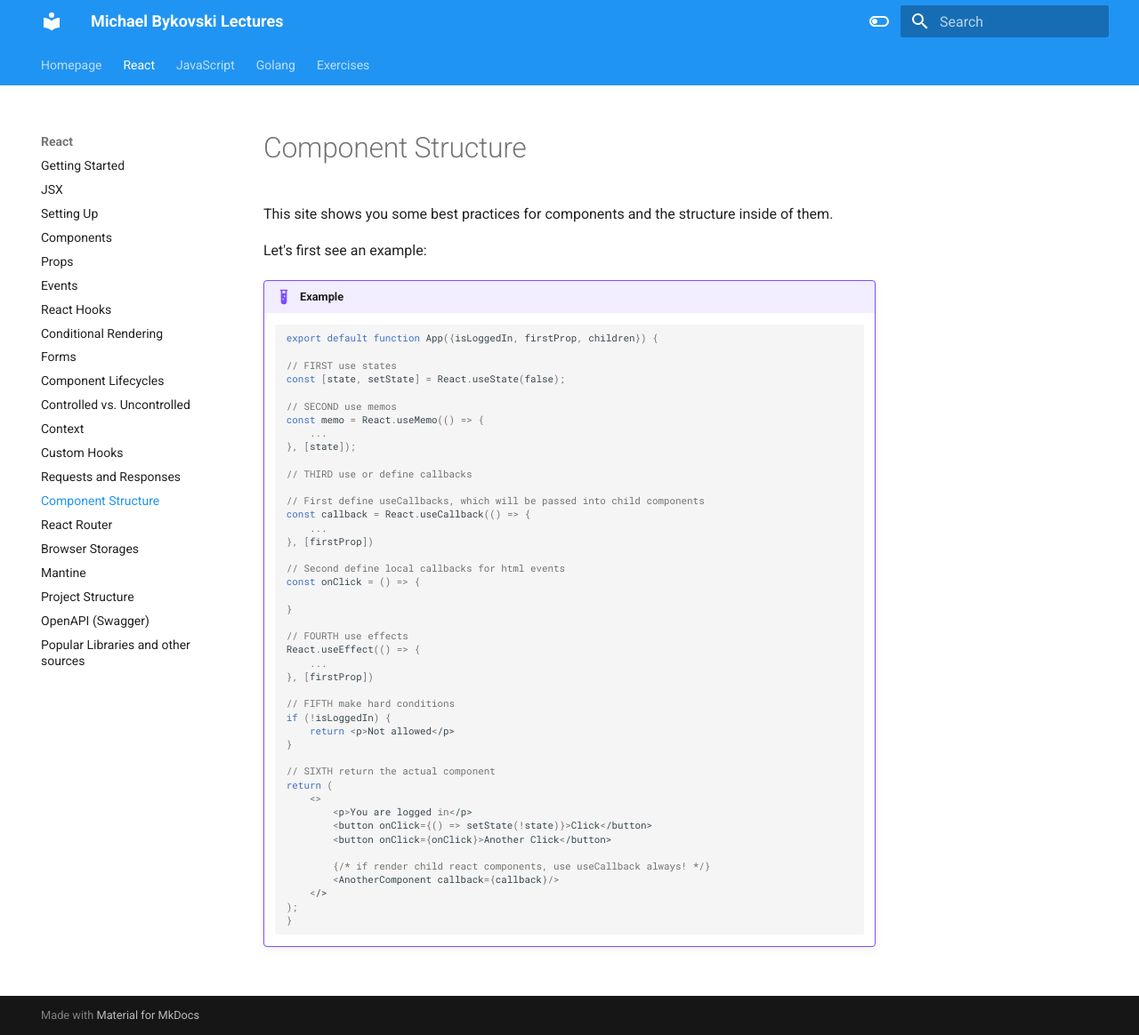
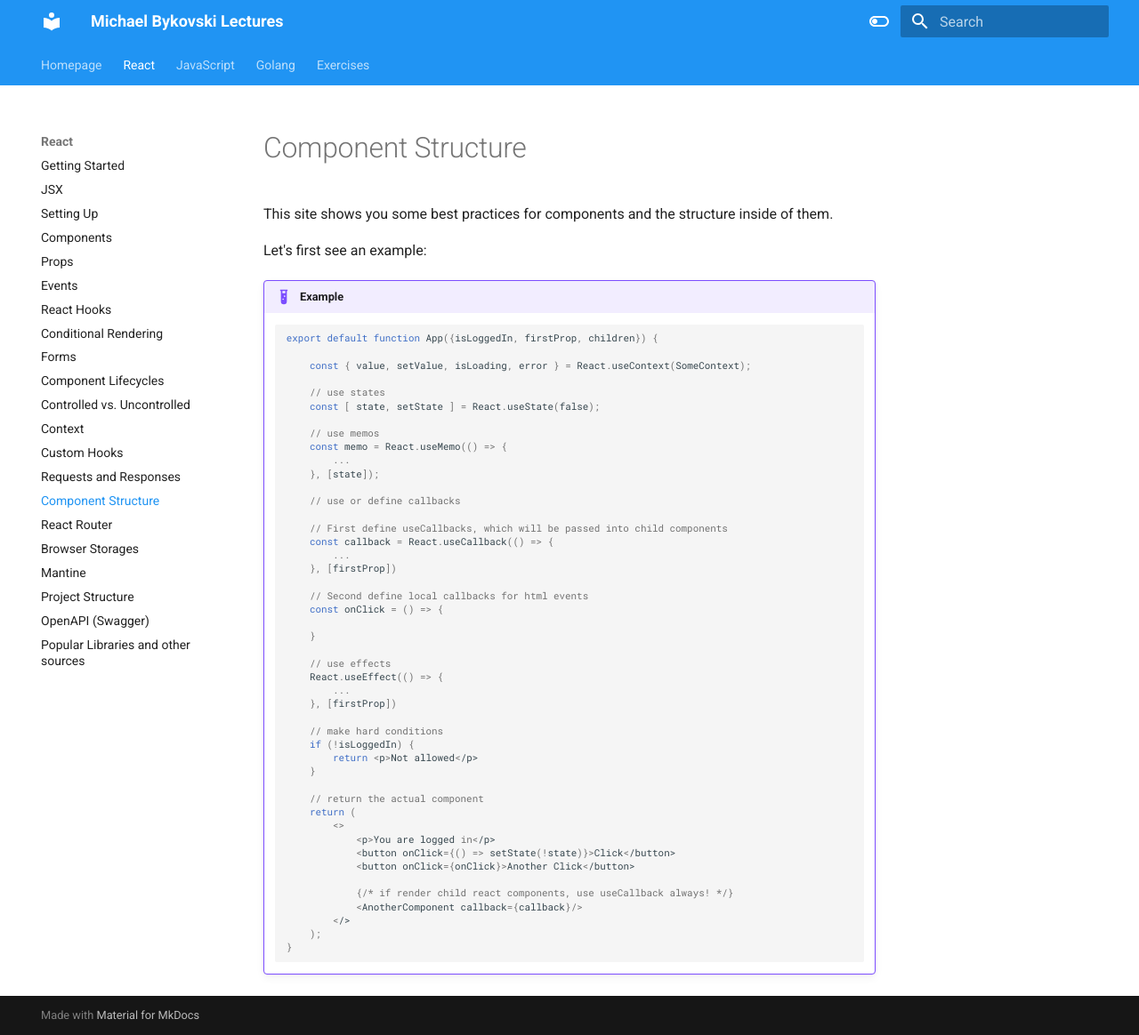
Before and after one commit to bykof/bykof.github.com, an MkDocs documentation site: the page built from docs/react/component_structure.md, in a window 1280 px wide and 1164 px high. Shown: the whole window at 89% size. Built offline with MkDocs 1.6.1 and Material for MkDocs 9.7.7, drawn with Linux system fonts in a browser that asks for light colours.

Commit message:
add context to compnent structure

````diff
--- a/docs/react/component_structure.md
+++ b/docs/react/component_structure.md
@@ -10,46 +10,48 @@ Let's first see an example:
 
     export default function App({isLoggedIn, firstProp, children}) {
 
-    // FIRST use states
-    const [state, setState] = React.useState(false);
+        const { value, setValue, isLoading, error } = React.useContext(SomeContext);
 
-    // SECOND use memos
-    const memo = React.useMemo(() => {
-        ...
-    }, [state]);
+        // use states
+        const [ state, setState ] = React.useState(false);
 
-    // THIRD use or define callbacks
+        // use memos
+        const memo = React.useMemo(() => {
+            ...
+        }, [state]);
 
-    // First define useCallbacks, which will be passed into child components
-    const callback = React.useCallback(() => {
-        ...
-    }, [firstProp])
+        // use or define callbacks
 
-    // Second define local callbacks for html events
-    const onClick = () => {
+        // First define useCallbacks, which will be passed into child components
+        const callback = React.useCallback(() => {
+            ...
+        }, [firstProp])
 
-    }
+        // Second define local callbacks for html events
+        const onClick = () => {
 
-    // FOURTH use effects
-    React.useEffect(() => {
-        ...
-    }, [firstProp])
+        }
 
-    // FIFTH make hard conditions
-    if (!isLoggedIn) {
-        return <p>Not allowed</p>
-    }
+        // use effects
+        React.useEffect(() => {
+            ...
+        }, [firstProp])
 
-    // SIXTH return the actual component
-    return (
-        <>
-            <p>You are logged in</p>
-            <button onClick={() => setState(!state)}>Click</button>
-            <button onClick={onClick}>Another Click</button>
+        // make hard conditions
+        if (!isLoggedIn) {
+            return <p>Not allowed</p>
+        }
 
-            {/* if render child react components, use useCallback always! */}
-            <AnotherComponent callback={callback}/>
-        </>
-    );
+        // return the actual component
+        return (
+            <>
+                <p>You are logged in</p>
+                <button onClick={() => setState(!state)}>Click</button>
+                <button onClick={onClick}>Another Click</button>
+
+                {/* if render child react components, use useCallback always! */}
+                <AnotherComponent callback={callback}/>
+            </>
+        );
     }
     ```
````
